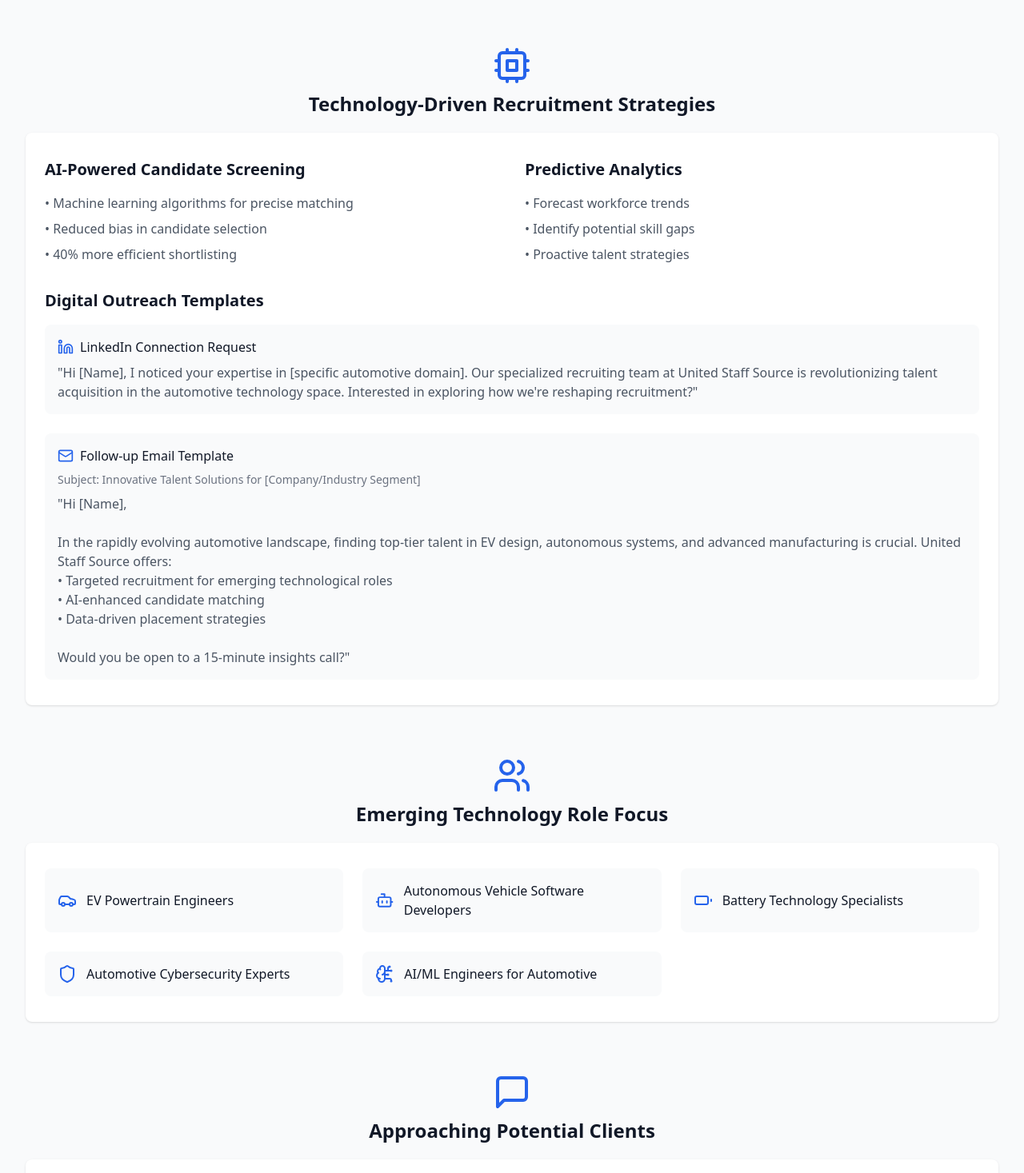
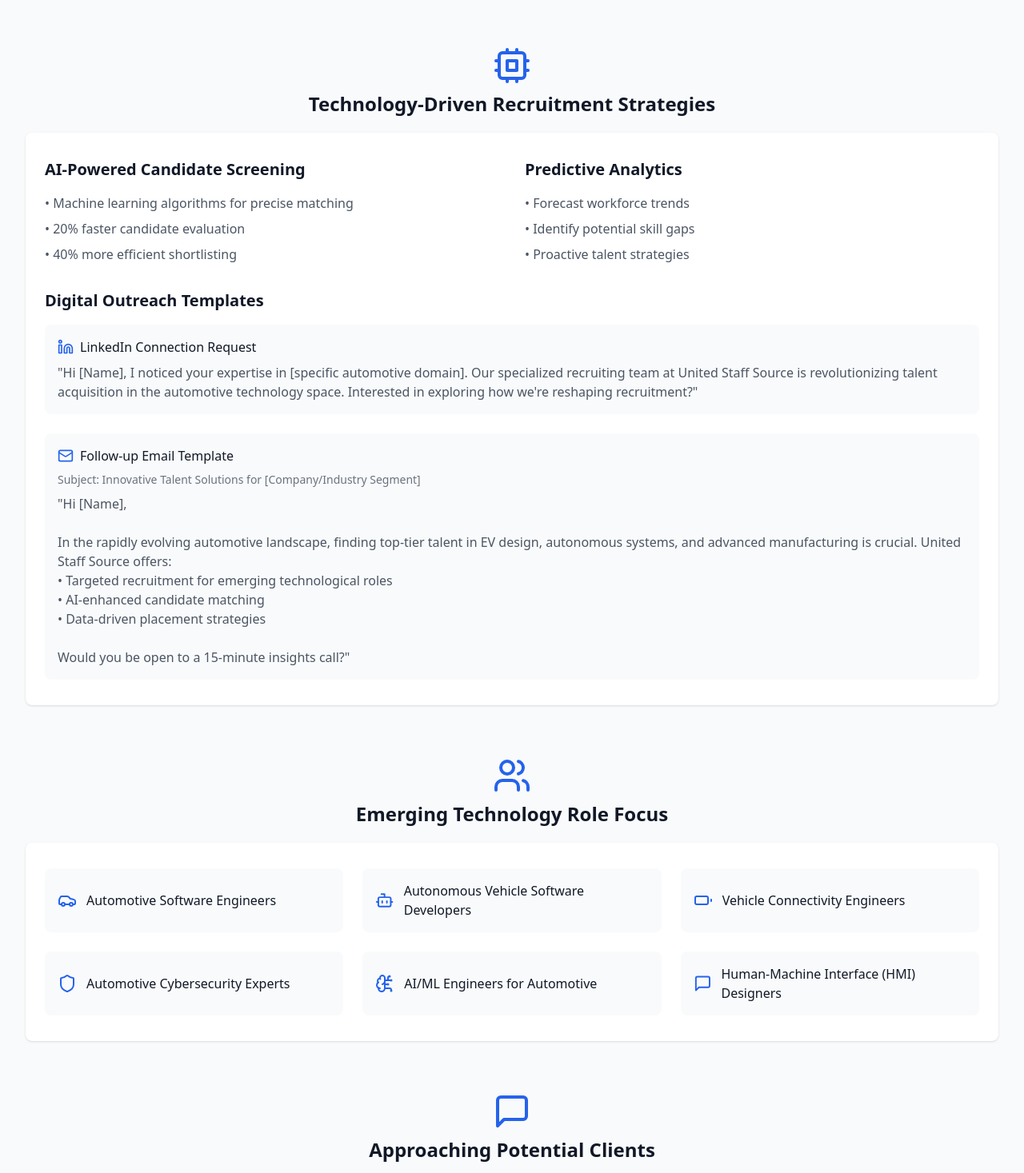
Before and after one commit to superiorunited/united-connect, a React (Vite) app: page /partner-guide in a window 1280 px wide. Shown: the part 1680-3147 px from the top of the page at 80% size. Built offline with nearby package versions, Linux system fonts and the light colour scheme.

Commit message:
Update emerging roles and AI screening metrics in PartnerGuide

```diff
--- a/src/components/PartnerGuide.tsx
+++ b/src/components/PartnerGuide.tsx
@@ -27,11 +27,12 @@ export default function PartnerGuide() {
   ];
 
   const emergingRoles = [
-    { icon: Car, title: 'EV Powertrain Engineers' },
+    { icon: Car, title: 'Automotive Software Engineers' },
     { icon: Bot, title: 'Autonomous Vehicle Software Developers' },
-    { icon: Battery, title: 'Battery Technology Specialists' },
+    { icon: Battery, title: 'Vehicle Connectivity Engineers' },
     { icon: Shield, title: 'Automotive Cybersecurity Experts' },
     { icon: BrainCircuit, title: 'AI/ML Engineers for Automotive' },
+    { icon: MessageSquare, title: 'Human-Machine Interface (HMI) Designers' },
   ];
 
   return (
@@ -144,7 +145,7 @@ export default function PartnerGuide() {
                 <h3 className="text-xl font-semibold mb-4">AI-Powered Candidate Screening</h3>
                 <ul className="space-y-2 text-gray-600">
                   <li>• Machine learning algorithms for precise matching</li>
-                  <li>• Reduced bias in candidate selection</li>
+                  <li>• 20% faster candidate evaluation</li>
                   <li>• 40% more efficient shortlisting</li>
                 </ul>
               </div>
```
